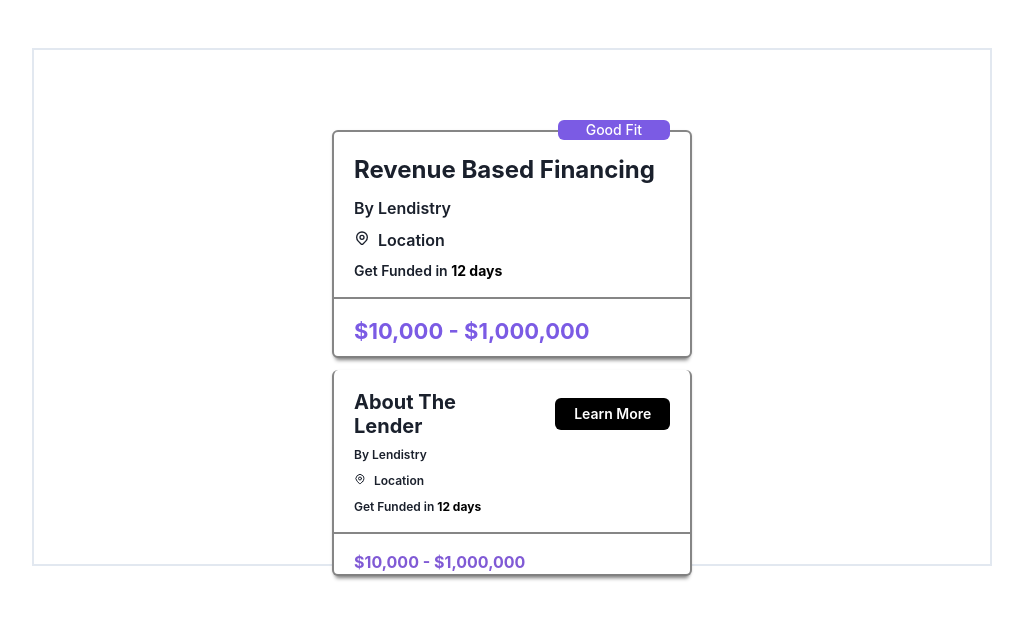
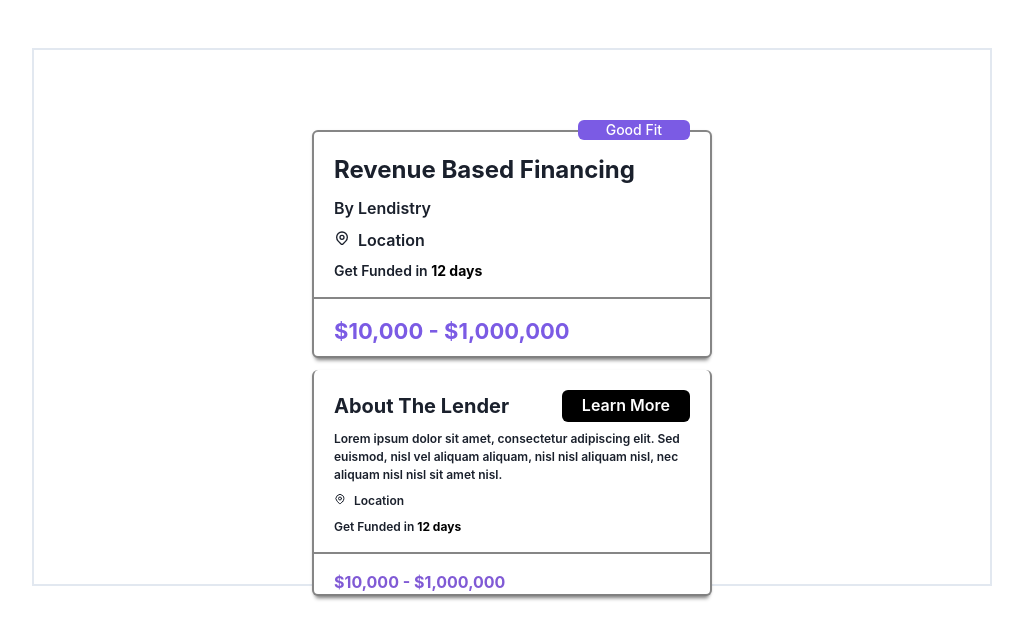
Before and after one commit to danilobatson/bags-interview-assessment, a Next.js app: page / in a window 1280 px wide. Shown: the top 640 px of the page, without its empty margins (128-1151 px from the left). Built offline with nearby package versions, Linux system fonts and the light colour scheme.

Commit message:
resizes card and adds lorem

```diff
--- a/pages/index.tsx
+++ b/pages/index.tsx
@@ -15,6 +15,7 @@ import {
   Button,
   Tag,
   HStack,
+  Spacer,
 } from '@chakra-ui/react';
 import { Icon } from '@chakra-ui/react';
 import { HiOutlineLocationMarker } from 'react-icons/hi';
@@ -42,6 +43,9 @@ const Home: NextPage = () => {
     return () => window.removeEventListener('resize', handleResize);
   }, [windowSize]); // Re-run the effect if window size changes
 
+  const lorem =
+    'Lorem ipsum dolor sit amet, consectetur adipiscing elit. Sed euismod, nisl vel aliquam aliquam, nisl nisl aliquam nisl, nec aliquam nisl nisl sit amet nisl.';
+
   return (
     <div>
       <Head>
@@ -57,7 +61,7 @@ const Home: NextPage = () => {
               variant='elevated'
               border='2px'
               borderColor='#868686'
-              style={{ width: '22.5rem', height: 'auto' }}
+              style={{ width: '25rem', height: 'auto' }}
             >
               <CardHeader pb={0}>
                 <Tag
@@ -102,7 +106,13 @@ const Home: NextPage = () => {
                     </Text>
                   </Box>
                   <Box>
-                    <Text px={5} pb={2} fontWeight='700' fontSize='22px' className={styles.purpleText}>
+                    <Text
+                      px={5}
+                      pb={2}
+                      fontWeight='700'
+                      fontSize='22px'
+                      className={styles.purpleText}
+                    >
                       $10,000 - $1,000,000
                     </Text>
                   </Box>
@@ -112,13 +122,13 @@ const Home: NextPage = () => {
             <Card
               border='2px'
               borderColor='#868686'
-              style={{ borderTop: 'none', width: '22.5rem', height: 'auto' }}
+              style={{ borderTop: 'none', width: '25rem', height: 'auto' }}
               top='3'
             >
               <CardHeader pb={0}>
-                <HStack spacing={8} direction='row'>
+                <HStack spacing={6} direction='row'>
                   <Heading size='md'>About The Lender</Heading>
-
+                  <Spacer />
                   <Button
                     style={{
                       backgroundColor: windowSize <= 1350 ? 'black' : 'blue',
@@ -127,7 +137,9 @@ const Home: NextPage = () => {
                     size='sm'
                     px={5}
                   >
-                    Learn More
+                    <Text fontSize='md' fontWeight='600'>
+                      Learn More
+                    </Text>
                   </Button>
                 </HStack>
               </CardHeader>
@@ -141,7 +153,7 @@ const Home: NextPage = () => {
                 >
                   <Box px={5}>
                     <Text pt='2' fontSize='xs' fontWeight='600'>
-                      By Lendistry
+                      {lorem}
                     </Text>
                     <Text pt='2' fontSize='xs' fontWeight='600'>
                       <Icon as={HiOutlineLocationMarker} mr={2} />
```
